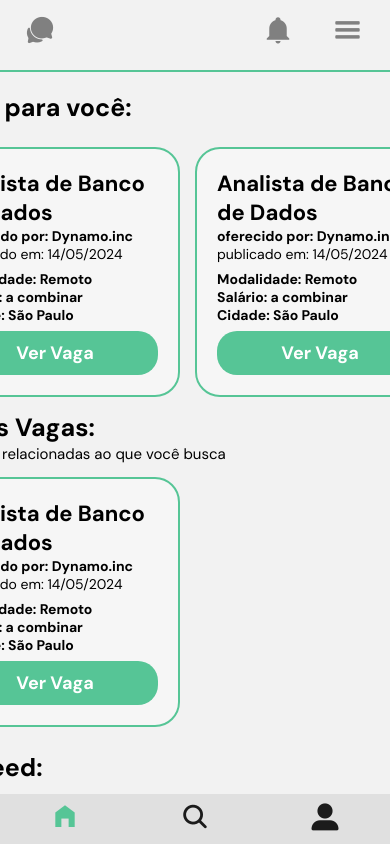
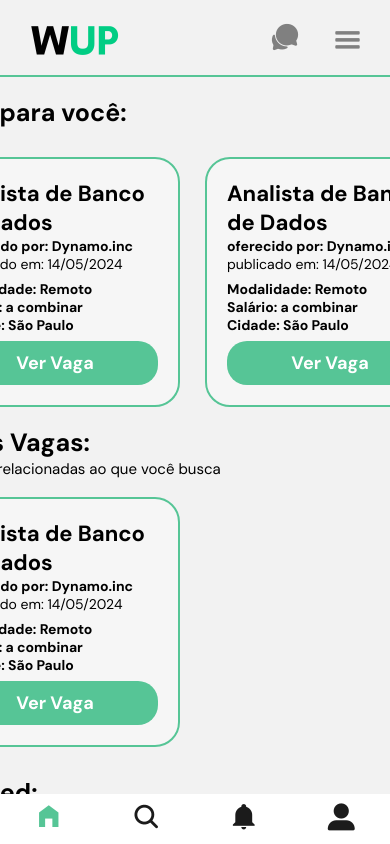
Before and after one commit to Vinidevkz/AppWorkUPTCC, a React Native app: screen /TabBar in a window 390 px wide. Built offline with nearby package versions, Linux system fonts and the light colour scheme.

Commit message:
Mudanças na tela de home

```diff
--- a/src/pages/home.tsx
+++ b/src/pages/home.tsx
@@ -8,7 +8,7 @@ import {
   FlatList,
   ActivityIndicator,
   Image,
-  StatusBar
+  StatusBar,
 } from "react-native";
 import { useState, useEffect } from "react";
 import * as Font from "expo-font";
@@ -18,19 +18,18 @@ import FontAwesome from "@expo/vector-icons/FontAwesome";
 import Ionicons from "@expo/vector-icons/Ionicons";
 import AntDesign from "@expo/vector-icons/AntDesign";
 import SimpleLineIcons from "@expo/vector-icons/SimpleLineIcons";
-import Entypo from '@expo/vector-icons/Entypo';
-import MaterialCommunityIcons from '@expo/vector-icons/MaterialCommunityIcons';
+import Entypo from "@expo/vector-icons/Entypo";
+import MaterialCommunityIcons from "@expo/vector-icons/MaterialCommunityIcons";
 
 import styles from "../styles/home";
 import FontLoader from "../styles/fontloader/fontloader";
 
-import { createDrawerNavigator } from '@react-navigation/drawer';
+import { createDrawerNavigator } from "@react-navigation/drawer";
 
 const Drawer = createDrawerNavigator();
 
-import Vagas from '../pages/vagas'
-import Favs from '../pages/favs'
-
+import Vagas from "../pages/vagas";
+import Favs from "../pages/favs";
 
 export default function Home({ navigation }) {
   // COMUNICAÇÂO COM A API
@@ -79,19 +78,17 @@ export default function Home({ navigation }) {
   return (
     <SafeAreaView style={styles.SafeAreaView}>
       <View style={styles.navbar}>
-        <TouchableOpacity>
-          <Ionicons name="chatbubbles" size={30} color="#808080" />
-        </TouchableOpacity>
-
-        <View style={styles.iconbox}>
+        <Image source={require('../../assets/icons/WUPlogo.png')} style={styles.WUPstyle}/>
+        <View style={styles.iconBox}>
           <TouchableOpacity>
-            <MaterialCommunityIcons name="bell" size={30} color="#808080" />
+            <Ionicons name="chatbubbles" size={30} color="#808080" />
           </TouchableOpacity>
-          <TouchableOpacity onPress={() => navigation.openDrawer()}>
+          <TouchableOpacity>
             <Entypo name="menu" size={35} color="#808080" />
           </TouchableOpacity>
         </View>
       </View>
+
       <ScrollView
         style={styles.ScrollView}
         showsVerticalScrollIndicator={false}
@@ -232,7 +229,7 @@ export default function Home({ navigation }) {
           renderItem={vagas}
           keyExtractor={(item) => item.id.toString()} // Substitua 'id' pelo campo único da vaga
         /> */}
-
+      <View style={{alignItems: 'center',  justifyContent: 'center', width: '100%'}}>
         <View style={[styles.postCont]}>
           <View style={styles.postHeader}>
             <View style={[styles.postIconBox]}>
@@ -325,6 +322,7 @@ export default function Home({ navigation }) {
             </View>
           </View>
         </View>
+        </View>
       </ScrollView>
 
       <StatusBar backgroundColor="white" barStyle="dark-content" />
--- a/src/pages/initialPages/styles/welcome.tsx
+++ b/src/pages/initialPages/styles/welcome.tsx
@@ -79,12 +79,12 @@ const styles = StyleSheet.create({
     justifyContent: 'center',
     padding: 10,
     borderRadius: 10,
-    width: '60%',
-    elevation: 10
+    width: '50%',
+    elevation: 3
   },
 
   buttonText: {
-    fontSize: 18,
+    fontSize: 15,
   },
 
   loginButton: {
--- /dev/null
+++ b/src/pages/notifications.tsx
@@ -0,0 +1,29 @@
+import React from 'react';
+import { View, Text, StyleSheet } from 'react-native';
+
+export default function Notifications() {
+  return (
+    <View style={styles.container}>
+      <Text style={styles.title}>Bem-vindo ao React Native!</Text>
+      <Text style={styles.subtitle}>Essa é uma tela simples.</Text>
+    </View>
+  );
+}
+
+const styles = StyleSheet.create({
+  container: {
+    flex: 1,
+    justifyContent: 'center',
+    alignItems: 'center',
+    backgroundColor: '#fff', // Fundo branco
+  },
+  title: {
+    fontSize: 24,
+    fontWeight: 'bold',
+    marginBottom: 10,
+  },
+  subtitle: {
+    fontSize: 16,
+    color: '#666',
+  },
+});
--- a/src/pages/profile.tsx
+++ b/src/pages/profile.tsx
@@ -46,7 +46,7 @@ export default function SimpleScreen() {
 
           <View style={styles.profileBioCont}>
             <Text style={[styles.DMSansBold, styles.title]}>Sobre mim:</Text>
-            <Text style={[styles.DMSansBold, styles.text]}>
+            <Text style={[styles.DMSansRegular, styles.text]}>
               Sou um Jovem Programador apaixonado por tecnologia e que busca
               aprender cada vez mais. Espero poder fazer parte e uma grande
               empresa e aprender com grandes profissionais!
--- a/src/pages/routes/tabbar.tsx
+++ b/src/pages/routes/tabbar.tsx
@@ -8,6 +8,7 @@ import MaterialCommunityIcons from '@expo/vector-icons/MaterialCommunityIcons';
 
 import Home from "../home";
 import Search from "../search";
+import Notifications from "../notifications";
 import Profile from "../profile";
 
 export default function TabBar() {
@@ -20,6 +21,8 @@ export default function TabBar() {
             return <MaterialCommunityIcons name={'home-variant'} size={size + 4} color={color} />;
           } else if (route.name === "Search") {
             return <Ionicons name={'search'} size={size + 4} color={color} />;
+          } else if (route.name === "Notifications") {
+            return <MaterialCommunityIcons name={'bell'} size={size + 4} color={color} />;
           } else if (route.name === "Profile") {
             return <FontAwesome6 name={'user-large'} size={size + 2} color={color} />;
           }
@@ -28,7 +31,7 @@ export default function TabBar() {
         tabBarInactiveTintColor: "#1b1b1b", // Cor do ícone inativo
         tabBarShowLabel: false,
         tabBarStyle: {
-          backgroundColor: "#e0e0e0", // Cor de fundo da TabBar
+          backgroundColor: "#FFF", // Cor de fundo da TabBar
           paddingBottom: 5, // Ajusta o espaçamento
           height: 50,
           elevation: 40,
@@ -48,6 +51,11 @@ export default function TabBar() {
         options={{ headerShown: false }}
       />
       <Tab.Screen
+        name="Notifications"
+        component={Notifications}
+        options={{ headerShown: false }}
+      />
+      <Tab.Screen
         name="Profile"
         component={Profile}
         options={{ headerShown: false }}
@@ -55,3 +63,6 @@ export default function TabBar() {
     </Tab.Navigator>
   );
 }
+
+
+//            <MaterialCommunityIcons name="bell" size={30} color="#808080" />
--- a/src/styles/home.tsx
+++ b/src/styles/home.tsx
@@ -5,7 +5,6 @@ const styles = StyleSheet.create({
     flex: 1,
     alignItems: 'center',
     justifyContent: 'flex-start',
-    paddingVertical: 10
   },
 
   DMSansRegular: {
@@ -18,7 +17,7 @@ const styles = StyleSheet.create({
 
   ScrollView: {
     flex: 1,
-    marginHorizontal: 20,
+
   },
 
   navbar: {
@@ -26,11 +25,22 @@ const styles = StyleSheet.create({
     width: '100%',
     alignItems: 'center',
     justifyContent: 'space-between',
-    paddingTop: 5,
-    paddingBottom: 15,
+    gap: 20,
+    paddingTop: 15,
+    paddingBottom: 10,
     paddingHorizontal: 25,
     borderBottomWidth: 2,
     borderColor: '#56c596'
+  },
+
+  WUPstyle: {
+    width: 100,
+    height: 50
+  },
+
+  iconBox: {
+    flexDirection: 'row',
+    gap: 30
   },
 
   // searchbar: {
@@ -44,12 +54,11 @@ const styles = StyleSheet.create({
 
   iconbox: {
     flexDirection: 'row',
-    width: '30%',
+    width: '100%',
     height: 50,
-
-    borderRadius: 50,
+    marginLeft: '100%',
     alignItems: 'center',
-    justifyContent: 'space-between',
+    backgroundColor: '#1b1b1b'
   },
 
   button: {
@@ -67,6 +76,7 @@ const styles = StyleSheet.create({
     justifyContent: 'center',
     height: 50,
     marginVertical: 10,
+    marginHorizontal: 20
   },
 
   title: {
@@ -79,7 +89,7 @@ const styles = StyleSheet.create({
 
   vagasScrollView: {
     flex: 1,
-    padding: 5,
+    marginHorizontal: 20,
   },
 
   vagaCont: {
@@ -93,6 +103,8 @@ const styles = StyleSheet.create({
     height: 250,
     padding: 20,
     marginRight: 15,
+    elevation: 5,
+    margin: 10
   },
 
   vagaHead: {
@@ -129,12 +141,13 @@ const styles = StyleSheet.create({
 
   // Estilo Posts
   postCont: {
-    borderWidth: 2,
     borderRadius: 20,
+    backgroundColor: '#fff',
     padding: 15,
     marginBottom: 20,
-    width: '100%',
+    width: '90%',
     maxHeight: 800,
+    elevation: 15,
   },
 
   postHeader: {
--- a/src/styles/profile.tsx
+++ b/src/styles/profile.tsx
@@ -50,7 +50,7 @@ const styles = StyleSheet.create({
   },
 
   profileName: {
-    fontSize: 30,
+    fontSize: 25,
   },
 
   profileUserName: {
@@ -151,6 +151,8 @@ const styles = StyleSheet.create({
     borderWidth: 2,
     borderRadius: 50,
     borderColor: '#56c596',
+    backgroundColor: '#fff',
+    elevation: 3,
     padding: 15,
     width: 200,
   },
@@ -160,11 +162,11 @@ const styles = StyleSheet.create({
   },
 
   title: {
-    fontSize: 25,
+    fontSize: 20,
   },
 
   text: {
-    fontSize: 15,
+    fontSize: 14,
   },
 });
 
```
Also changed, not shown: assets/icons/WUPlogo.png (added), 1 other file (tests, documents, lock files or other folders).
